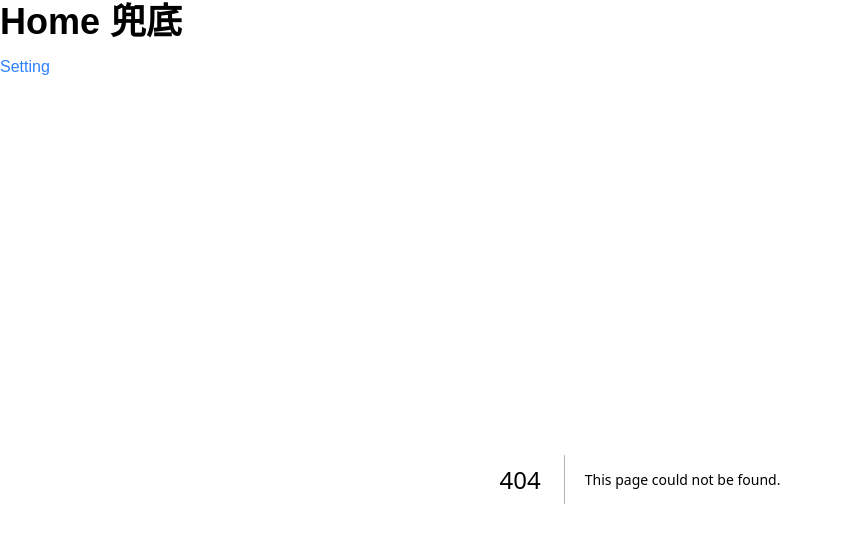
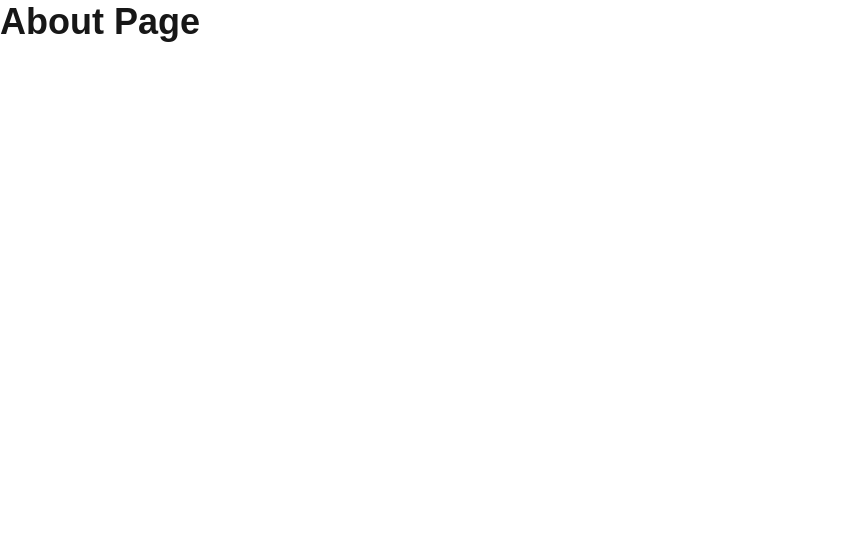
Before and after one commit to 1cutecoder/nextjsdemo, a Next.js app: page /about in a window 1280 px wide. Before the commit this address had no page. Shown: the top 542 px of the page, without its empty margins (0-843 px from the left). Built offline with nearby package versions, Linux system fonts and the light colour scheme.

Commit message:
feat: rout group

```diff
--- a/src/app/@about/page.tsx
+++ b/src/app/(a)/about/page.tsx
@@ -9,7 +9,7 @@
   const data = await getData();
   return (
     <div>
-      <h1 className="text-3xl font-bold">About</h1>
+      <h1 className="text-3xl font-bold">About Page</h1>
     </div>
   );
 }
--- /dev/null
+++ b/src/app/(b)/home/page.tsx
@@ -0,0 +1,7 @@
+export default function About() {
+  return (
+    <div>
+      <h1 className="text-3xl font-bold">Home Page</h1>
+    </div>
+  );
+}
--- a/src/app/@about/setting/page.tsx
+++ /dev/null
@@ -1,7 +0,0 @@
-export default  function SettingPage() {
-    return (
-      <div>
-        <h1>SettingPage</h1>
-      </div>
-    );
-  }
--- a/src/app/@home/default.tsx
+++ /dev/null
@@ -1,7 +0,0 @@
-export default function HomeDefault() {
-  return (
-    <div>
-      <h1>Home 兜底</h1>
-    </div>
-  );
-}
--- a/src/app/@home/page.tsx
+++ /dev/null
@@ -1,7 +0,0 @@
-export default function About() {
-    return (
-        <div>
-            <h1 className="text-3xl font-bold">Home</h1>
-        </div>
-    );
-}
--- a/src/app/layout.tsx
+++ b/src/app/layout.tsx
@@ -35,9 +35,6 @@
       <body className="min-h-full flex flex-col">
         {home}
         {about}
-        <Link className="text-blue-500 block" href="/setting">
-          Setting
-        </Link>
         {children}
       </body>
     </html>
```
Also changed, not shown: src/app/(a)/about/loading.tsx (renamed from src/app/@about/loading.tsx).
